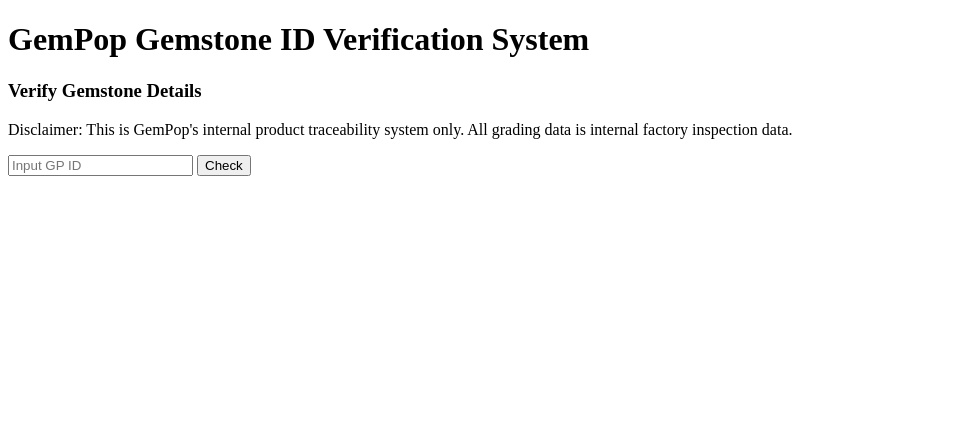
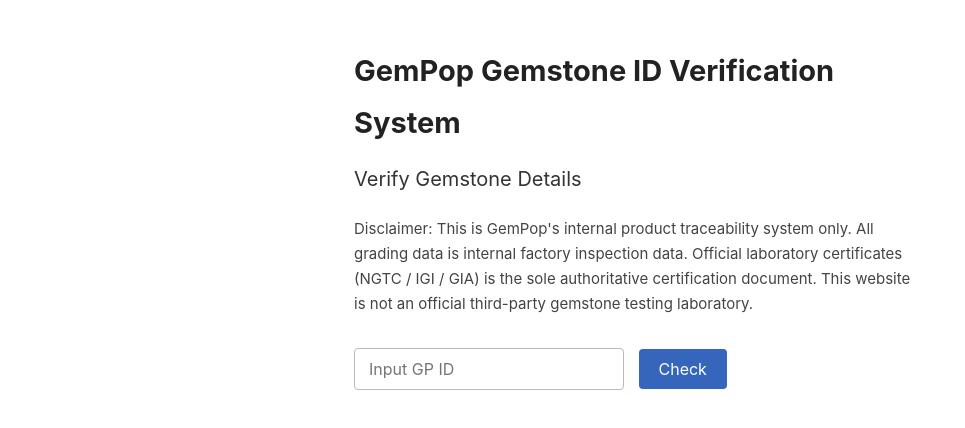
Before and after one commit to bichenliang/gempop, a plain HTML site: page index.html in a window 1280 px wide. Shown: the whole page, without its empty margins (0-965 px from the left). Drawn offline with Linux system fonts and the light colour scheme.

Commit message:
Update index.html

```diff
--- a/index.html
+++ b/index.html
@@ -2,17 +2,75 @@
 <html lang="en">
 <head>
     <meta charset="UTF-8">
+    <meta name="viewport" content="width=device-width, initial-scale=1.0">
     <title>GemPop Gemstone ID Verification System</title>
+    <style>
+        * {
+            font-family: -apple-system, BlinkMacSystemFont, serif;
+            margin: 0;
+            padding: 0;
+            box-sizing: border-box;
+        }
+        body {
+            max-width: 620px;
+            margin: 45px auto;
+            padding: 0 24px;
+            line-height: 1.8;
+            color: #222;
+        }
+        h1 {
+            font-size: 29px;
+            margin-bottom: 12px;
+        }
+        h3 {
+            font-size: 20px;
+            margin-bottom: 20px;
+            font-weight: normal;
+            color: #333;
+        }
+        .disclaimer {
+            font-size: 15px;
+            color: #444;
+            margin-bottom: 32px;
+            line-height: 1.65;
+        }
+        .search-area {
+            margin-bottom: 35px;
+        }
+        #gpIdInput {
+            padding: 10px 14px;
+            font-size: 16px;
+            width: 270px;
+            border: 1px solid #bbbbbb;
+            border-radius: 4px;
+        }
+        button {
+            padding: 10px 20px;
+            font-size: 16px;
+            background-color: #3666bb;
+            color: #fff;
+            border: none;
+            border-radius: 4px;
+            cursor: pointer;
+            margin-left: 10px;
+        }
+        #result p {
+            font-size: 17px;
+            margin: 8px 0;
+        }
+    </style>
 </head>
 <body>
 <h1>GemPop Gemstone ID Verification System</h1>
 <h3>Verify Gemstone Details</h3>
-<p>Disclaimer: This is GemPop's internal product traceability system only. All grading data is internal factory inspection data.</p>
+<p class="disclaimer">Disclaimer: This is GemPop's internal product traceability system only. All grading data is internal factory inspection data. Official laboratory certificates (NGTC / IGI / GIA) is the sole authoritative certification document. This website is not an official third-party gemstone testing laboratory.</p>
 
-<input type="text" id="gpIdInput" placeholder="Input GP ID">
-<button onclick="searchStone()">Check</button>
+<div class="search-area">
+    <input type="text" id="gpIdInput" placeholder="Input GP ID">
+    <button onclick="searchStone()">Check</button>
+</div>
+
 <div id="result"></div>
-
 <script>
 let stoneData = [];
 
```
